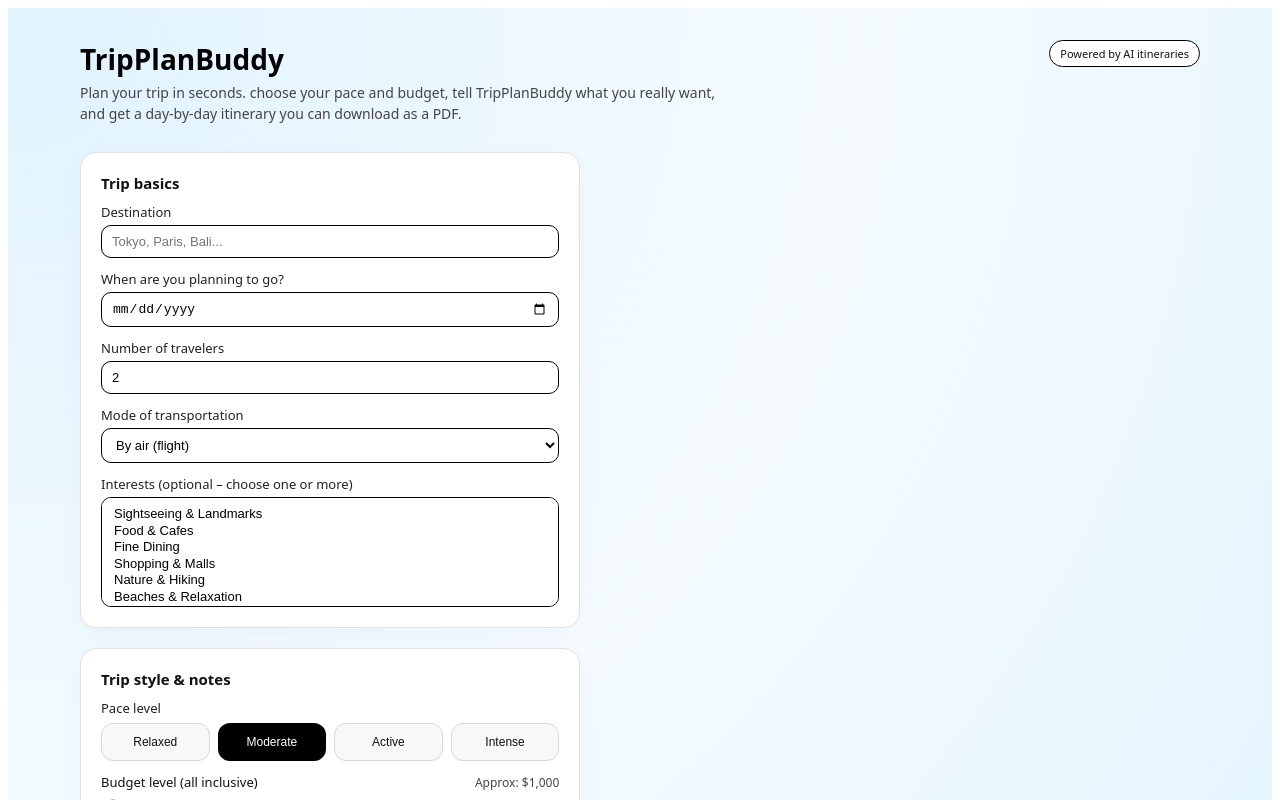
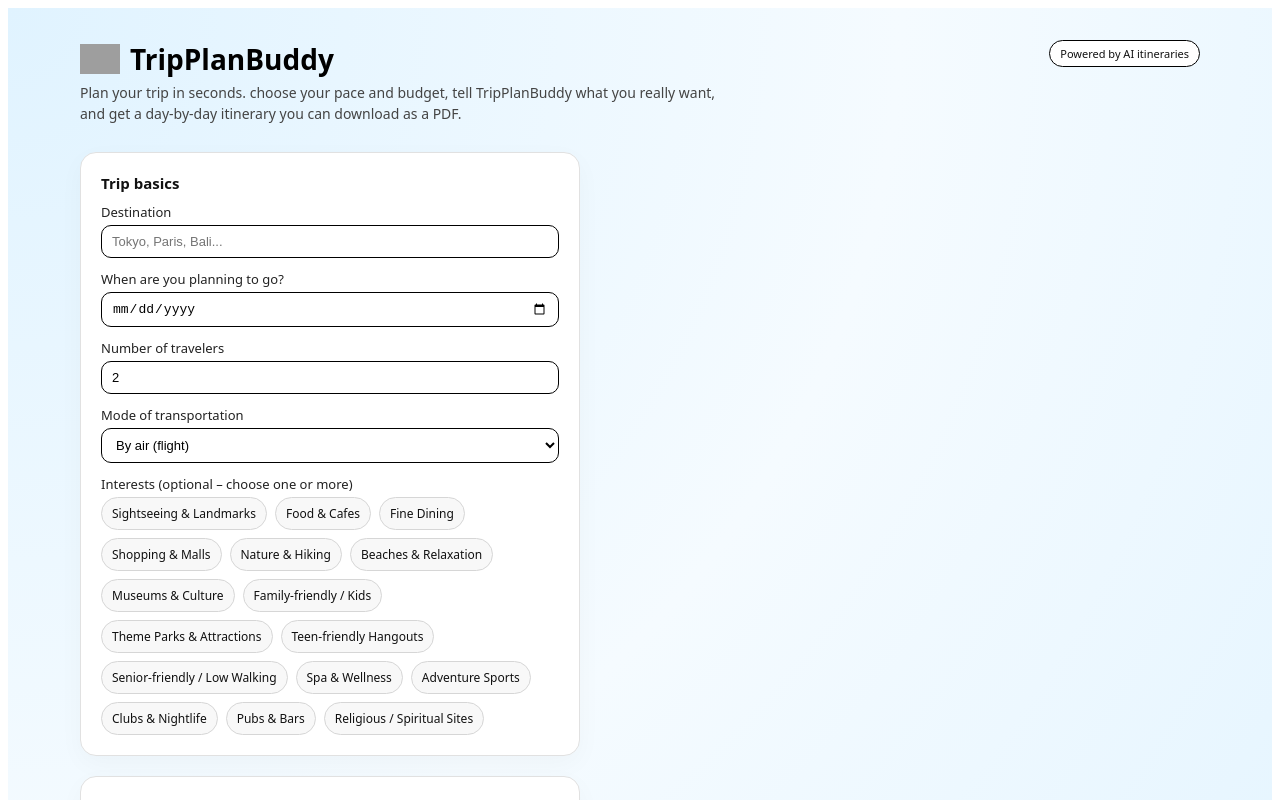
Before and after one commit to prudhvikumar344-cmyk/nextjs-boilerplate, a Next.js app: page / in a window 1280 px wide. Shown: the top 800 px of the page. Built offline with nearby package versions, Linux system fonts and the light colour scheme; grey boxes are pictures that could not be loaded.

Commit message:
Update index.js

```diff
--- a/pages/index.js
+++ b/pages/index.js
@@ -57,6 +57,15 @@ export default function Home() {
     { value: "intense", label: "Intense" },
   ];
 
+  // Toggle a single interest on/off
+  const toggleInterest = (value) => {
+    setInterests((prev) =>
+      prev.includes(value)
+        ? prev.filter((i) => i !== value)
+        : [...prev, value]
+    );
+  };
+
   async function handleSubmit(e) {
     if (e) e.preventDefault();
     setError("");
@@ -84,7 +93,7 @@ export default function Home() {
           pace,
           durationDays,
           interests,
-          transportation, // NEW
+          transportation,
           notes,
         }),
       });
@@ -136,7 +145,6 @@ export default function Home() {
       marginTop + 52
     );
 
-    // Already cleaned text
     const bodyText = result.itinerary;
     const lines = doc.splitTextToSize(bodyText, maxWidth);
 
@@ -190,7 +198,14 @@ export default function Home() {
         {/* Header */}
         <header className="header">
           <div>
-            <h1 className="title">TripPlanBuddy</h1>
+            <div className="logo-title-row">
+              <img
+                src="/tripplanbuddy-logo.svg"
+                alt="TripPlanBuddy logo"
+                className="logo-mark"
+              />
+              <h1 className="title">TripPlanBuddy</h1>
+            </div>
             <p className="subtitle">
               Plan your trip in seconds. choose your pace and budget, tell
               TripPlanBuddy what you really want, and get a day-by-day itinerary
@@ -241,7 +256,7 @@ export default function Home() {
                   />
                 </div>
 
-                {/* NEW: Mode of transportation */}
+                {/* Mode of transportation */}
                 <div className="field">
                   <label style={labelStyle}>Mode of transportation</label>
                   <select
@@ -255,27 +270,31 @@ export default function Home() {
                   </select>
                 </div>
 
+                {/* Interests as checkbox pills */}
                 <div className="field">
                   <label style={labelStyle}>
                     Interests (optional – choose one or more)
                   </label>
-                  <select
-                    multiple
-                    value={interests}
-                    onChange={(e) => {
-                      const selected = Array.from(
-                        e.target.selectedOptions
-                      ).map((o) => o.value);
-                      setInterests(selected);
-                    }}
-                    style={{ ...inputStyle, height: 110 }}
-                  >
-                    {interestOptions.map((item) => (
-                      <option key={item} value={item}>
-                        {item}
-                      </option>
-                    ))}
-                  </select>
+                  <div className="interests-grid">
+                    {interestOptions.map((item) => {
+                      const active = interests.includes(item);
+                      return (
+                        <label
+                          key={item}
+                          className={`interest-pill ${
+                            active ? "interest-pill--active" : ""
+                          }`}
+                        >
+                          <input
+                            type="checkbox"
+                            checked={active}
+                            onChange={() => toggleInterest(item)}
+                          />
+                          <span>{item}</span>
+                        </label>
+                      );
+                    })}
+                  </div>
                 </div>
               </div>
             </section>
@@ -457,11 +476,23 @@ export default function Home() {
           gap: 16px;
         }
 
+        .logo-title-row {
+          display: flex;
+          align-items: center;
+          gap: 10px;
+          margin-bottom: 4px;
+        }
+
+        .logo-mark {
+          height: 30px;
+          width: auto;
+        }
+
         .title {
           font-size: 28px;
           font-weight: 700;
           color: #000000;
-          margin: 0 0 4px;
+          margin: 0;
         }
 
         .subtitle {
@@ -562,6 +593,36 @@ export default function Home() {
           color: #666666;
         }
 
+        .interests-grid {
+          display: flex;
+          flex-wrap: wrap;
+          gap: 8px;
+        }
+
+        .interest-pill {
+          display: inline-flex;
+          align-items: center;
+          gap: 6px;
+          padding: 7px 10px;
+          border-radius: 999px;
+          border: 1px solid #d6d6d6;
+          background-color: #f8f8f8;
+          font-size: 12px;
+          cursor: pointer;
+          color: #111111;
+          user-select: none;
+        }
+
+        .interest-pill input {
+          display: none;
+        }
+
+        .interest-pill--active {
+          border: 2px solid #000000;
+          background-color: #000000;
+          color: #ffffff;
+        }
+
         .error-box {
           font-size: 12px;
           color: #b00020;
```
